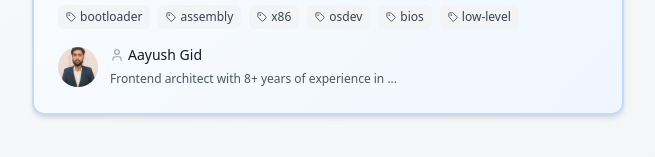
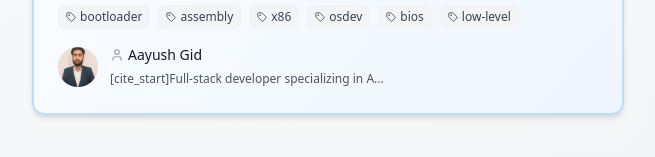
Before and after one commit to aayush598/Chronix, a React (Vite) app: page / in a window 1280 px wide. Shown: the part 994-1151 px from the top of the page, without its empty margins (0-655 px from the left). Built offline with nearby package versions, Linux system fonts and the light colour scheme.

Commit message:
authore  info updated

```diff
--- a/src/data/authors.ts
+++ b/src/data/authors.ts
@@ -4,7 +4,7 @@ export const authors: Record<string, BlogAuthor> = {
   aayush: {
     id: 'aayush',
     name: 'Aayush Gid',
-    bio: 'Frontend architect with 8+ years of experience in React, TypeScript, and modern web technologies.',
+    bio: '[cite_start]Full-stack developer specializing in AI, ML, and hardware, with expertise in Python, C, C++, and Verilog[cite: 66, 68].',
     avatar: '/images/aayushgid.png',
     socialLinks: {
       twitter: 'https://x.com/AayushGid598',
```
